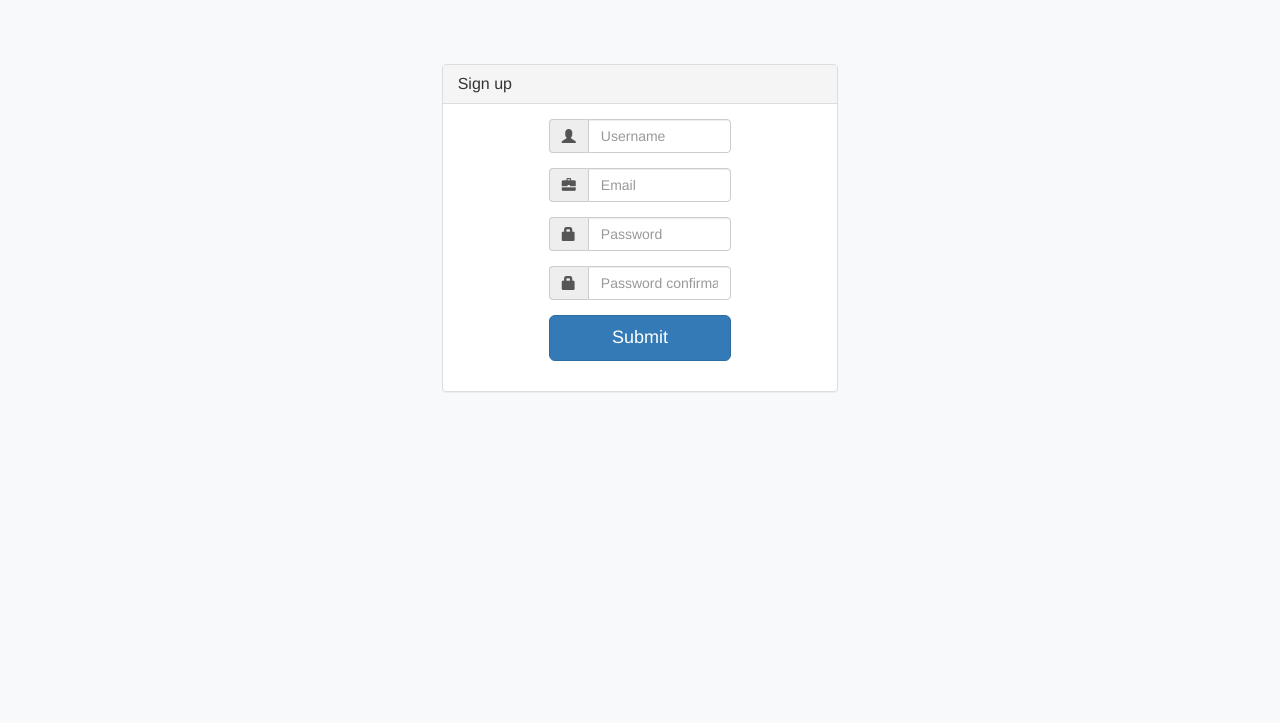
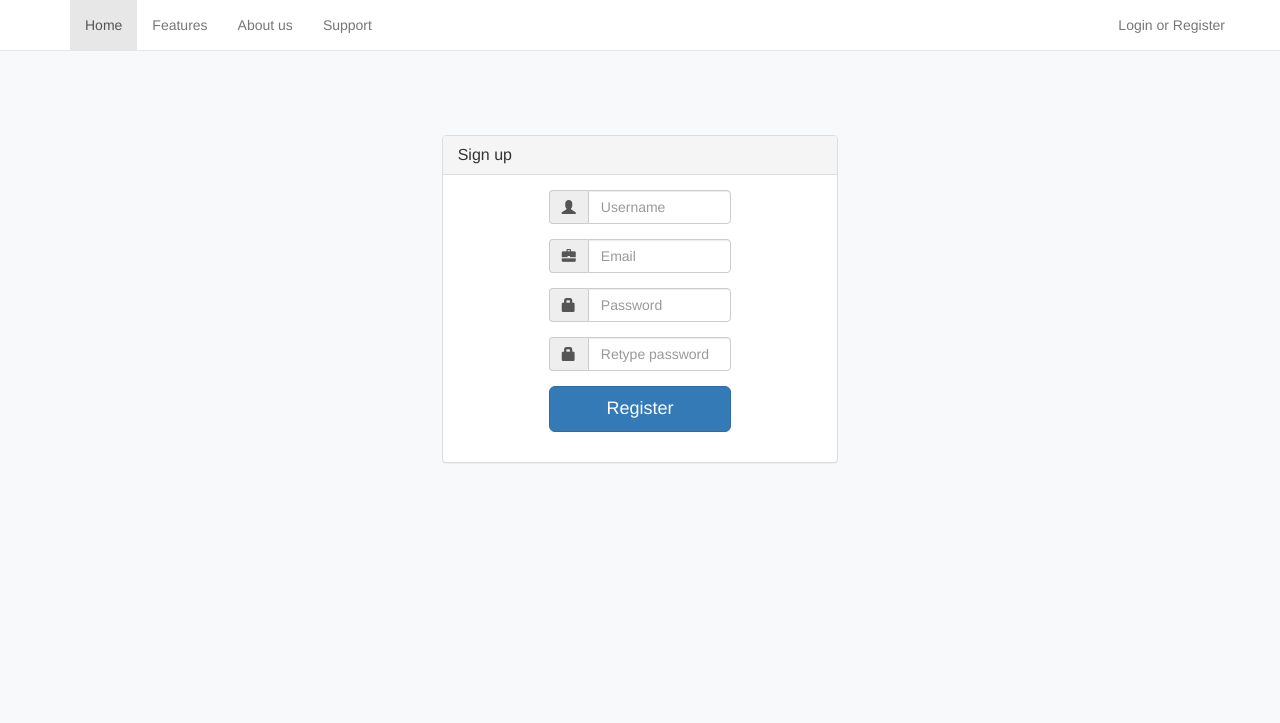
Before and after one commit to CowTard/Magic-Poll, a PHP site: page /register.php in a window 1280 px wide. Shown: the top 723 px of the page. Run offline with PHP 8.4, Linux system fonts and the light colour scheme.

Commit message:
A página de registo já inclui cabeçalho e o botão já não diz "Submit Query"

```diff
--- a/register.php
+++ b/register.php
@@ -12,6 +12,17 @@
 	</head>
 
 	<body>
+		<nav class="navbar navbar-default navbar-static-top" role="navigation">
+		  	<div class="container">
+		   		<ul class="nav navbar-nav">
+		    		<li class="active"><a href=".">Home</a></li>
+		    		<li><a href="#">Features</a></li>
+		    		<li><a href="#">About us</a></li>
+		    		<li><a href="#">Support</a></li>
+		    	</ul>
+				<p class="navbar-text navbar-right"><a href="index.php" class="navbar-link" id="login-link">Login</a> or <a href="register.php" class="navbar-link" id="register-link">Register</a></p>
+		    </div>
+		</nav>
 
 		<div id="register-form" class="col-sm-6 col-md-4 col-md-offset-4">
 
@@ -54,11 +65,11 @@
 									<span class="input-group-addon">
 										<i class="glyphicon glyphicon-lock"></i>
 									</span>
-							    	<input type="password" class="form-control" name="passwordConfirmation" id="Password" placeholder="Password confirmation">
+							    	<input type="password" class="form-control" name="passwordConfirmation" id="Password" placeholder="Retype password">
 							    </div>
 							</div>
 							<div class="form-group">
-								<input type="submit" class="btn btn-lg btn-primary btn-block">
+								<button type="submit" class="btn btn-lg btn-primary btn-block">Register</button>
 							</div>
 						</form>
 					</div>
```
